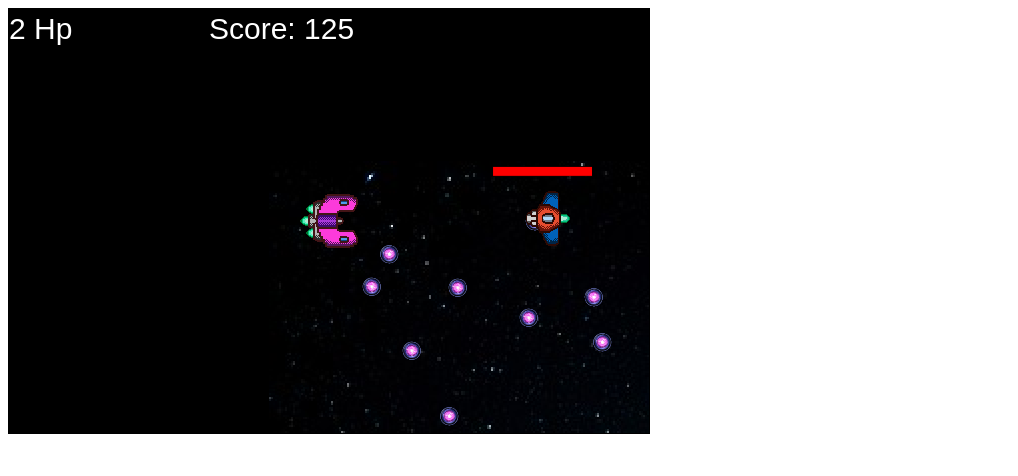
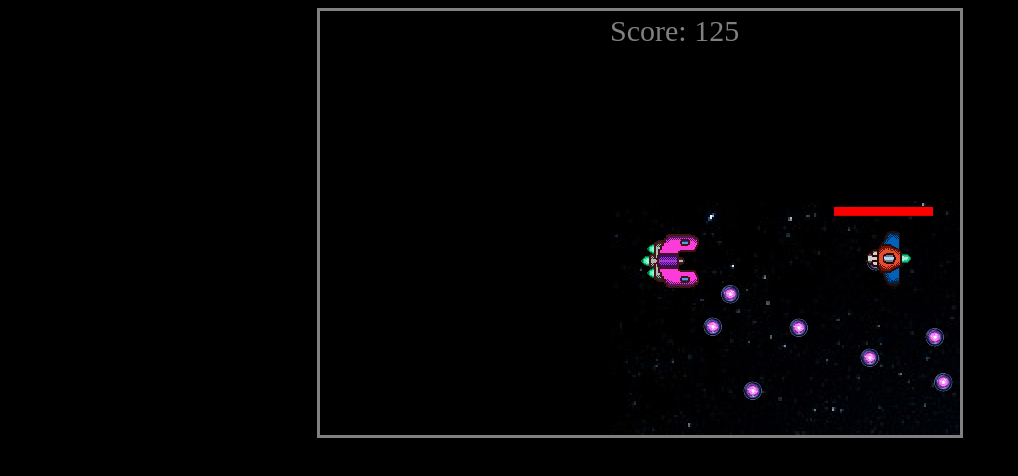
Before and after one commit to Giulio159/Giulio159.github.io, a plain HTML site: page index.html in a window 1280 px wide. Shown: the whole page, without its empty margins (0-1018 px from the left). Drawn offline with Linux system fonts and the light colour scheme.

Commit message:
Update index.html

```diff
--- a/index.html
+++ b/index.html
@@ -1,5 +1,7 @@
-<canvas id="ctx" width="640" height="424" style="border:1px solid #000000; background-color: black"></canvas>
+<body style = "background-color: black">
+<canvas id="ctx" width="640" height="424" style="border:3px solid grey; background-color: black; padding-left: 0; padding-right: 0; margin-left: auto; margin-right: auto; display: block;"></canvas>
 <script src="js/Entities.js"></script>
+
 <script>
 var ctx = document.getElementById("ctx").getContext("2d");
 ctx.font = '30px Arial';
@@ -7,8 +9,8 @@ ctx.mozImageSmoothingEnabled = false;	//better graphics for pixel art
 ctx.msImageSmoothingEnabled = false;
 ctx.imageSmoothingEnabled = false;
 
-var WIDTH = 640;
-var HEIGHT = 424;
+var WIDTH = 700;
+var HEIGHT = 500;
 var timeWhenGameStarted = Date.now();	//return time in ms
 
 var frameCount = 0;
@@ -107,9 +109,9 @@ update = function(){
 
 	player.update();
 
-	ctx.fillText(player.hp + " Hp",0,30);
-    ctx.fillStyle = "white";
-	ctx.fillText('Score: ' + score,200,30);
+	ctx.font="30px Stencil";
+	ctx.fillStyle = "grey";
+	ctx.fillText('Score: ' + score,WIDTH/2 - 60,30);
 }
 
 startNewGame = function(){
@@ -158,3 +160,4 @@ setInterval(update,40);
 
 
 </script>
+</body>
```
